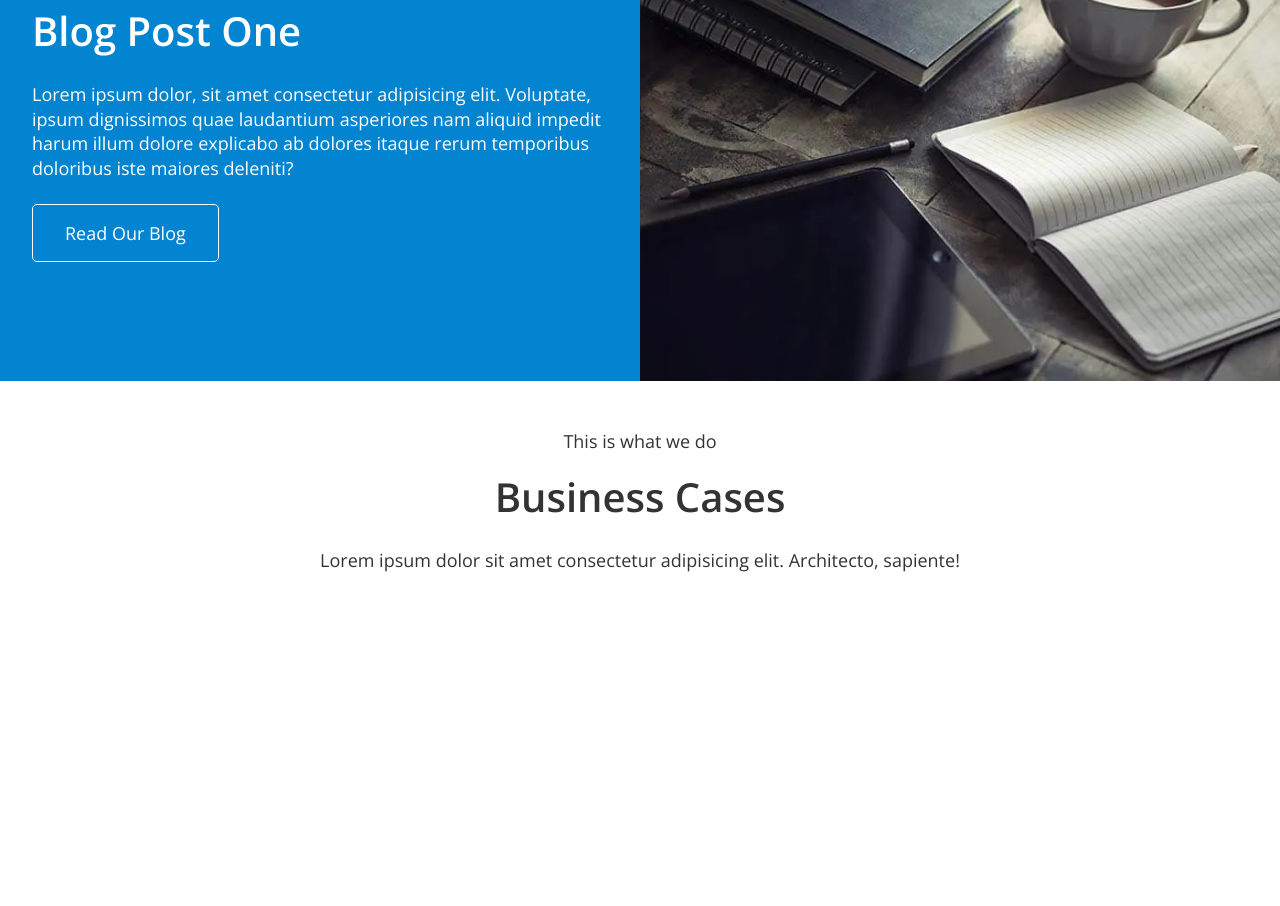
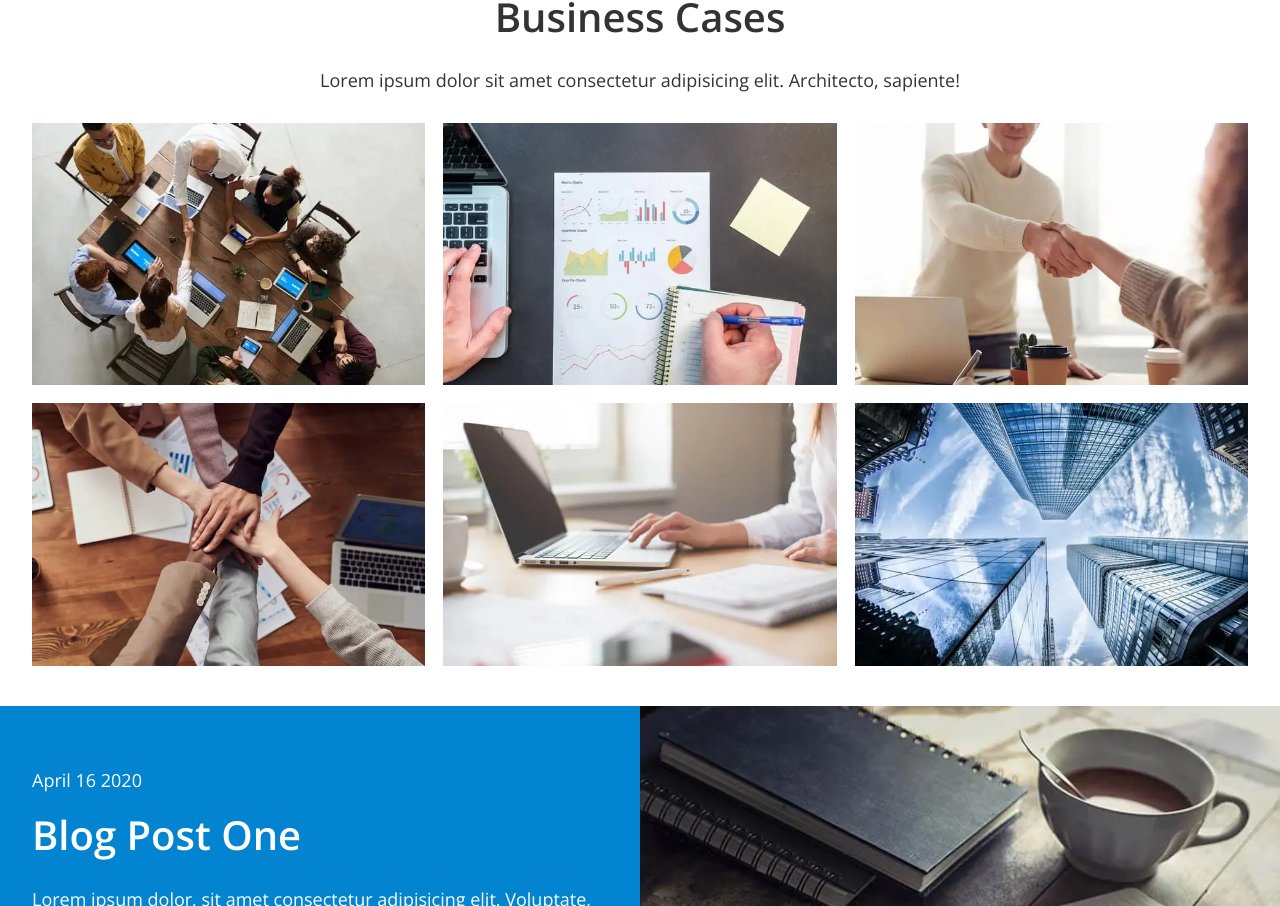
Before and after one commit to ElenaDiachenko/finance-ledger-test, a React (Vite) app: page / in a window 1280 px wide. Shown: the part 1560-2466 px from the top of the page. Before the commit the page ends 2203 px from the top, so only its background shows below. Built offline with nearby package versions, Linux system fonts and the light colour scheme.

Commit message:
gallery list

```diff
--- a/package.json
+++ b/package.json
@@ -13,7 +13,8 @@
   "react": "^18.2.0",
   "react-dom": "^18.2.0",
   "react-scroll": "^1.8.9",
-  "styled-components": "^5.3.10"
+  "styled-components": "^5.3.10",
+  "yet-another-react-lightbox": "^3.5.3"
  },
  "devDependencies": {
   "@types/react": "^18.0.28",
--- a/src/App.tsx
+++ b/src/App.tsx
@@ -7,8 +7,8 @@ const App = () => {
    <main>
     <Hero />
     <About />
+    <Cases />
     <Blog />
-    <Cases />
    </main>
   </>
  );
--- a/src/components/Cases/index.tsx
+++ b/src/components/Cases/index.tsx
@@ -1,6 +1,6 @@
-import { Container, SectionTitle } from 'components/ui';
+import { Container, SectionTitle, ImageGallery } from 'components/ui';
 import { ContentBox, Desc, Section, SubTitle } from './styles';
-
+import { images } from 'utils';
 const Cases = () => {
  return (
   <Section>
@@ -10,6 +10,7 @@ const Cases = () => {
      <SectionTitle>Business Cases</SectionTitle>
      <Desc>Lorem ipsum dolor sit amet consectetur adipisicing elit. Architecto, sapiente!</Desc>
     </ContentBox>
+    <ImageGallery images={images} />
    </Container>
   </Section>
  );
--- a/src/components/Cases/styles.ts
+++ b/src/components/Cases/styles.ts
@@ -2,18 +2,19 @@ import styled from 'styled-components';
 
 export const Section = styled.section`
  color: ${({ theme }) => theme.colors.text};
- padding: 56px 20px 40px;
+ padding: 56px 0 40px;
 
  @media ${({ theme }) => theme.device.tablet} {
-  padding: 48px 20px 40px;
+  padding: 48px 0 40px;
  }
  @media ${({ theme }) => theme.device.desktop} {
-  padding: 80px 20px 86px;
+  padding: 80px 0 86px;
  }
 `;
 
 export const ContentBox = styled.div`
  text-align: center;
+ margin-bottom: 30px;
 `;
 
 export const SubTitle = styled.p`
@@ -22,5 +23,4 @@ export const SubTitle = styled.p`
 
 export const Desc = styled.p`
  margin-top: 24px;
- margin-bottom: 30px;
 `;
--- /dev/null
+++ b/src/components/ui/imageGallery/index.tsx
@@ -0,0 +1,29 @@
+import { FC } from 'react';
+import { ImageType } from 'utils/galeryImages';
+import { ResponsiveImage } from 'components/ui';
+import { StyledGallery } from './styles';
+
+type GaleryProps = {
+ images: ImageType[];
+};
+
+const ImageGallery: FC<GaleryProps> = ({ images }) => {
+ return (
+  <div className="">
+   <StyledGallery>
+    {images.map((image) => (
+     <ResponsiveImage
+      key={image.id}
+      img={image.img}
+      img2x={image.img2x}
+      webp={image.webp}
+      webp2x={image.webp2x}
+      alt={image.description}
+     />
+    ))}
+   </StyledGallery>
+  </div>
+ );
+};
+
+export default ImageGallery;
--- /dev/null
+++ b/src/components/ui/imageGallery/styles.ts
@@ -0,0 +1,13 @@
+import styled from 'styled-components';
+
+export const StyledGallery = styled.div`
+ display: grid;
+ grid-gap: 8px;
+
+ grid-template-columns: repeat(auto-fit, minmax(350px, 1fr));
+ grid-template-rows: repeat(2, auto);
+
+ @media ${({ theme }) => theme.device.tablet} {
+  grid-gap: 18px;
+ }
+`;
--- a/src/components/ui/index.ts
+++ b/src/components/ui/index.ts
@@ -4,5 +4,6 @@ import Logo from './logo';
 import ResponsiveImage from './responsiveImage';
 import FullSizeSection from './fullSizeSection';
 import SectionTitle from './sectionTitle';
+import ImageGallery from './imageGallery';
 
-export { Button, Container, Logo, ResponsiveImage, FullSizeSection, SectionTitle };
+export { Button, Container, Logo, ResponsiveImage, FullSizeSection, SectionTitle, ImageGallery };
--- /dev/null
+++ b/src/utils/galeryImages.ts
@@ -0,0 +1,77 @@
+import img1 from 'assets/images/cases/cases1.jpg';
+import webp1 from 'assets/images/cases/cases1.webp';
+import img2x1 from 'assets/images/cases/cases1@2x.jpg';
+import webp2x1 from 'assets/images/cases/cases1@2x.webp';
+import img2 from 'assets/images/cases/cases3.jpg';
+import webp2 from 'assets/images/cases/cases3.webp';
+import img2x2 from 'assets/images/cases/cases3@2x.jpg';
+import webp2x2 from 'assets/images/cases/cases3@2x.webp';
+import img3 from 'assets/images/cases/cases5.jpg';
+import webp3 from 'assets/images/cases/cases5.webp';
+import img2x3 from 'assets/images/cases/cases5@2x.jpg';
+import webp2x3 from 'assets/images/cases/cases5@2x.webp';
+import img4 from 'assets/images/cases/cases7.jpg';
+import webp4 from 'assets/images/cases/cases7.webp';
+import img2x4 from 'assets/images/cases/cases7@2x.jpg';
+import webp2x4 from 'assets/images/cases/cases7@2x.webp';
+import img5 from 'assets/images/cases/cases2.jpg';
+import webp5 from 'assets/images/cases/cases2.webp';
+import img2x5 from 'assets/images/cases/cases2@2x.jpg';
+import webp2x5 from 'assets/images/cases/cases2@2x.webp';
+import img6 from 'assets/images/cases/cases4.jpg';
+import webp6 from 'assets/images/cases/cases4.webp';
+import img2x6 from 'assets/images/cases/cases4@2x.jpg';
+import webp2x6 from 'assets/images/cases/cases4@2x.webp';
+
+export const images = [
+ {
+  id: 1,
+  img: img1,
+  webp: webp1,
+  img2x: img2x1,
+  webp2x: webp2x1,
+  description: 'Office meeting',
+ },
+ {
+  id: 2,
+  img: img2,
+  webp: webp2,
+  img2x: img2x2,
+  webp2x: webp2x2,
+  description: 'A man working at the laptop',
+ },
+ {
+  id: 3,
+  img: img3,
+  webp: webp3,
+  img2x: img2x3,
+  webp2x: webp2x3,
+  description: 'Handshaking ',
+ },
+ {
+  id: 4,
+  img: img4,
+  webp: webp4,
+  img2x: img2x4,
+  webp2x: webp2x4,
+  description: 'Great team',
+ },
+ {
+  id: 5,
+  img: img5,
+  webp: webp5,
+  img2x: img2x5,
+  webp2x: webp2x5,
+  description: 'A girl working at the computer',
+ },
+ {
+  id: 6,
+  img: img6,
+  webp: webp6,
+  img2x: img2x6,
+  webp2x: webp2x6,
+  description: 'Skyscrapers',
+ },
+];
+
+export type ImageType = (typeof images)[number];
--- a/src/utils/index.ts
+++ b/src/utils/index.ts
@@ -1,3 +1,4 @@
 import { constants } from './constants';
+import { images } from './galeryImages';
 
-export { constants };
+export { constants, images };
```
Also changed, not shown: 1 other file (tests, documents, lock files or other folders).
